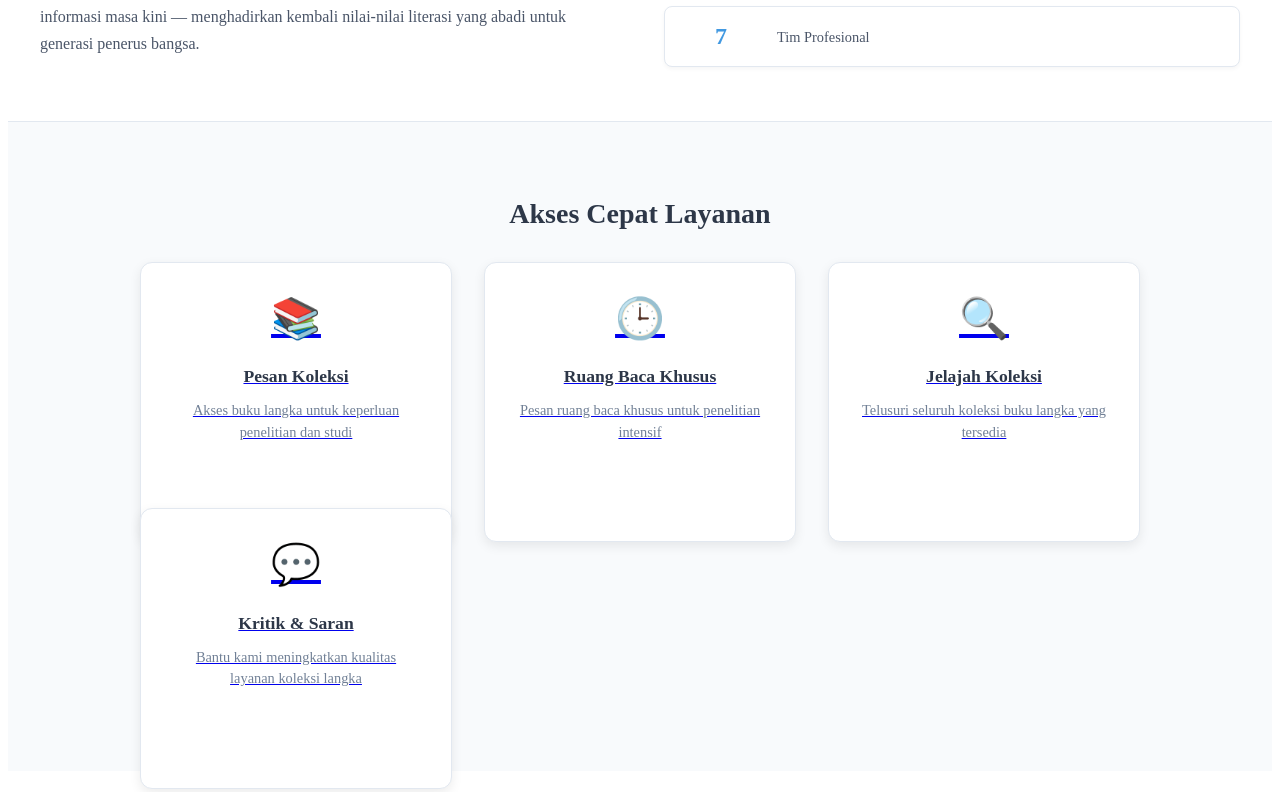
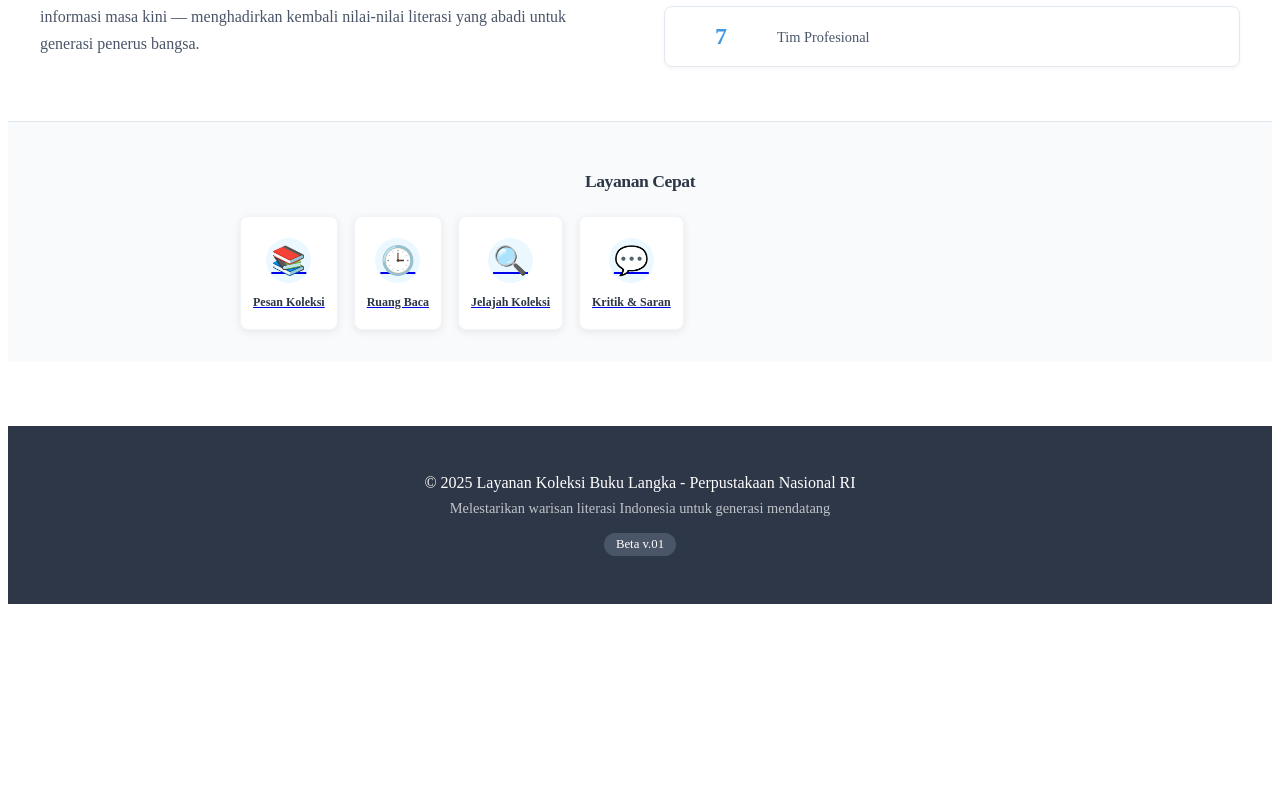
Before and after one commit to aditya-tn/perpustakaan-buku-langka-pusat, a Next.js app: page /profil in a window 1280 px wide. Shown: the part 948-1740 px from the top of the page. After the commit the page ends 1560 px from the top, so only its background shows below. Built offline with nearby package versions, Linux system fonts and the light colour scheme.

Commit message:
Update QuickActions.js

```diff
--- a/components/profil/QuickActions.js
+++ b/components/profil/QuickActions.js
@@ -1,125 +1,106 @@
-// components/profil/QuickActions.js - OPTIMIZED
+// components/profil/QuickActions.js - MODERN COMPACT WITH LARGE ICONS
 import Link from 'next/link'
 
-const ActionCard = ({ icon, title, description, link, onClick, isMobile }) => (
+const ActionItem = ({ icon, title, link, isMobile }) => (
+  <Link href={link} passHref>
+    <a style={{
+      textDecoration: 'none',
+      flex: 1
+    }}>
       <div style={{
         backgroundColor: 'white',
-    padding: isMobile ? '1.5rem' : '2rem',
-    borderRadius: '12px',
-    boxShadow: '0 4px 12px rgba(0,0,0,0.08)',
-    textAlign: 'center',
+        padding: isMobile ? '0.75rem 0.5rem' : '1rem 0.75rem',
+        borderRadius: '8px',
+        boxShadow: '0 2px 8px rgba(0,0,0,0.08)',
         transition: 'all 0.3s ease',
         cursor: 'pointer',
-    border: '1px solid #e2e8f0',
-    height: '100%',
+        border: '1px solid #f1f5f9',
+        textAlign: 'center',
         display: 'flex',
         flexDirection: 'column',
-    justifyContent: 'space-between'
+        alignItems: 'center',
+        gap: isMobile ? '0.5rem' : '0.75rem',
+        minHeight: isMobile ? '70px' : '80px',
+        justifyContent: 'center'
       }}
-  onClick={onClick}
       onMouseEnter={(e) => {
-    e.target.style.transform = 'translateY(-4px)'
-    e.target.style.boxShadow = '0 8px 25px rgba(0,0,0,0.12)'
+        e.target.style.transform = 'translateY(-2px)'
+        e.target.style.boxShadow = '0 8px 25px rgba(66, 153, 225, 0.15)'
+        e.target.style.borderColor = '#4299e1'
       }}
       onMouseLeave={(e) => {
         e.target.style.transform = 'translateY(0)'
-    e.target.style.boxShadow = '0 4px 12px rgba(0,0,0,0.08)'
+        e.target.style.boxShadow = '0 2px 8px rgba(0,0,0,0.08)'
+        e.target.style.borderColor = '#f1f5f9'
       }}
       >
-    <div>
         <div style={{
-        fontSize: isMobile ? '2rem' : '2.5rem',
-        marginBottom: '1rem'
+          fontSize: isMobile ? '1.5rem' : '1.75rem',
+          color: '#4299e1',
+          width: isMobile ? '40px' : '45px',
+          height: isMobile ? '40px' : '45px',
+          borderRadius: '50%',
+          backgroundColor: '#ebf8ff',
+          display: 'flex',
+          alignItems: 'center',
+          justifyContent: 'center',
+          transition: 'all 0.3s ease'
         }}>
           {icon}
         </div>
-      <h4 style={{
+        <span style={{
           color: '#2d3748',
-        marginBottom: '0.75rem',
           fontWeight: '600',
-        fontSize: isMobile ? '1rem' : '1.1rem',
-        lineHeight: '1.3'
+          fontSize: isMobile ? '0.7rem' : '0.75rem',
+          lineHeight: '1.2'
         }}>
           {title}
-      </h4>
-      <p style={{
-        color: '#718096',
-        margin: 0,
-        lineHeight: '1.5',
-        fontSize: isMobile ? '0.8rem' : '0.9rem'
-      }}>
-        {description}
-      </p>
+        </span>
       </div>
-  </div>
+    </a>
+  </Link>
 )
 
 export default function QuickActions({ isMobile }) {
+  const actions = [
+    { icon: "📚", title: "Pesan Koleksi", link: "/layanan" },
+    { icon: "🕒", title: "Ruang Baca", link: "/layanan" },
+    { icon: "🔍", title: "Jelajah Koleksi", link: "/koleksi" },
+    { icon: "💬", title: "Kritik & Saran", link: "/kritik-saran" }
+  ]
+
   return (
     <section style={{
-      padding: isMobile ? '2rem 1rem' : '3rem 2rem',
+      padding: isMobile ? '1.5rem 1rem' : '2rem 2rem',
       backgroundColor: '#f8fafc',
       borderTop: '1px solid #e2e8f0'
     }}>
-      <div style={{ maxWidth: '1000px', margin: '0 auto' }}>
+      <div style={{ maxWidth: '800px', margin: '0 auto' }}>
         <h3 style={{
           textAlign: 'center',
           color: '#2d3748',
-          marginBottom: isMobile ? '1.5rem' : '2rem',
-          fontSize: isMobile ? '1.25rem' : '1.75rem',
-          fontWeight: '700'
+          marginBottom: isMobile ? '1rem' : '1.5rem',
+          fontSize: isMobile ? '1rem' : '1.1rem',
+          fontWeight: '600',
+          letterSpacing: '-0.025em'
         }}>
-          Akses Cepat Layanan
+          Layanan Cepat
         </h3>
 
         <div style={{
-          display: 'grid',
-          gridTemplateColumns: isMobile ? '1fr' : 'repeat(auto-fit, minmax(250px, 1fr))',
-          gap: isMobile ? '1.5rem' : '2rem'
+          display: 'flex',
+          gap: isMobile ? '0.75rem' : '1rem',
+          alignItems: 'stretch'
         }}>
-          <Link href="/layanan" passHref>
-            <a style={{ textDecoration: 'none' }}>
-              <ActionCard
-                icon="📚"
-                title="Pesan Koleksi"
-                description="Akses buku langka untuk keperluan penelitian dan studi"
+          {actions.map((action, index) => (
+            <ActionItem
+              key={index}
+              icon={action.icon}
+              title={action.title}
+              link={action.link}
               isMobile={isMobile}
             />
-            </a>
-          </Link>
-
-          <Link href="/layanan" passHref>
-            <a style={{ textDecoration: 'none' }}>
-              <ActionCard
-                icon="🕒"
-                title="Ruang Baca Khusus"
-                description="Pesan ruang baca khusus untuk penelitian intensif"
-                isMobile={isMobile}
-              />
-            </a>
-          </Link>
-
-          <Link href="/koleksi" passHref>
-            <a style={{ textDecoration: 'none' }}>
-              <ActionCard
-                icon="🔍"
-                title="Jelajah Koleksi"
-                description="Telusuri seluruh koleksi buku langka yang tersedia"
-                isMobile={isMobile}
-              />
-            </a>
-          </Link>
-
-          <Link href="/kritik-saran" passHref>
-            <a style={{ textDecoration: 'none' }}>
-              <ActionCard
-                icon="💬"
-                title="Kritik & Saran"
-                description="Bantu kami meningkatkan kualitas layanan koleksi langka"
-                isMobile={isMobile}
-              />
-            </a>
-          </Link>
+          ))}
         </div>
       </div>
     </section>
```
Lines whose indentation alone changed are shown as unchanged.
